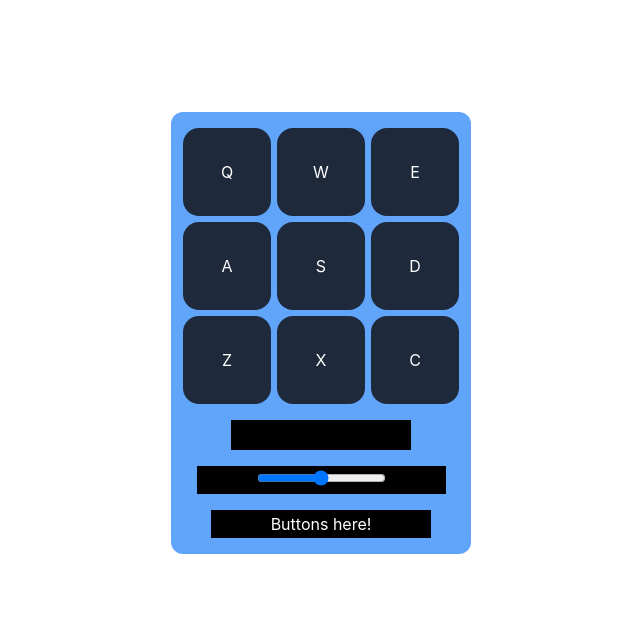
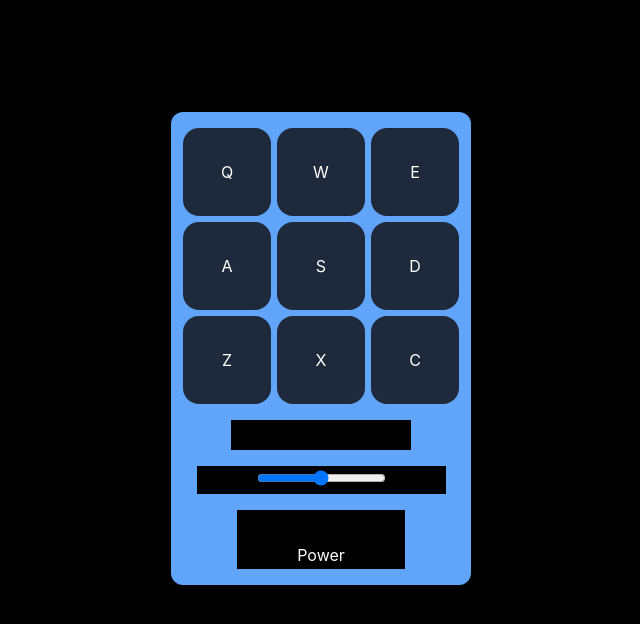
Before and after one commit to alanbacay02/drum-machine, a React (Create React App) app: page / in a window 1280 px wide. Shown: the top 624 px of the page, without its empty margins (319-959 px from the left). Built offline with nearby package versions, Linux system fonts and the light colour scheme.

Commit message:
Adds power button that turns app on and off

```diff
--- a/src/App.css
+++ b/src/App.css
@@ -1,3 +1,11 @@
+body {
+  background-color: black;
+}
+
 .active {
   background-color: rgb(239, 68, 68);
 }
+
+.active-off {
+  background-color: rgb(96 165 250);
+}
--- a/src/App.js
+++ b/src/App.js
@@ -24,7 +24,7 @@ function SoundButton({ handleClick, name, id, buttonRefs}) {
 				ref={buttonRefs}
 				id={id}
 				onClick={handleClick}
-				className={'h-[88px] w-[88px] rounded-2xl focus:outline-none bg-slate-800 transition-colors duration-100 text-white active:bg-red-500'}
+				className="h-[88px] w-[88px] rounded-2xl focus:outline-none bg-slate-800 transition-colors duration-100 text-white"
 			>{name}</button>
 		</div>
 	);
@@ -81,35 +81,50 @@ InstrumentNameDisplay.propTypes = {
 	instName: PropTypes.string
 };
 
+// Creates a component function `VolumeSlider` which creates a volume slider to control the audio volume of the app.
 function VolumeSlider({ audioVolume, handleVolumeChange }) {
+	// Returns a <div/> with an <input/> set to `range` where on change calls the function `handleVolumeChange` from props. Initial volume of slider is set to value from props `audioVolume`.
 	return (
 		<>
-			{/* Include Volume Slider Here!*/}
 			<div className="px-[60px] py-[2px] bg-black text-white">
 				<input type="range" min={0} max={1} step={0.1} value={audioVolume} onChange={(event) => handleVolumeChange(event)}></input>
 			</div>
 		</>
 	);
 }
+// Validates props for `VolumeSlider` where `audioVolume` is a number and `handleVolumeChange` is a function.
 VolumeSlider.propTypes = {
-	audioVolume: PropTypes.number.isRequired,
+	audioVolume: PropTypes.number,
 	handleVolumeChange: PropTypes.func.isRequired
 };
 
-function ControlPanel() {
+// Creates a component function `ControlPanel` to store the power button of the app and bank button.
+function ControlPanel({ handlePowerButtonClick }) {
+	// Returns a button which calls `handlePowerButtonClick` function `onClick`.
 	return (
 		<>
-			{/* Include Buttons Here!*/}
-			<div className="px-[60px] py-[2px] bg-black text-white">Buttons here!</div>
+			<div className="px-[60px] py-[2px] bg-black text-white">
+				<button
+					className="px-[13px] py-[13px] rounded-full focus:outline-none"
+					onClick={handlePowerButtonClick}
+				></button>
+				<p>Power</p>
+			</div>
 		</>
 	);
 }
+// Validates props for `ControlPanel` where `handlePowerButtonClick` is a function.
+ControlPanel.propTypes = {
+	handlePowerButtonClick: PropTypes.func.isRequired
+};
 
 export default function App() {
 	// Creates state `instName` to track name of instrument being played.
 	const [instName, setInstName] = useState('');
 	// Creates state `volume` to track volume level of app.
 	const [audioVolume, setAudioVolume] = useState(1);
+	// Creates state `isAppOn` to track power state of app.
+	const [isAppOn, setIsAppOn] = useState(true);
 
 	// Creates a ref to track an array of 9 button elements.
 	const buttonRefs = useRef([]);
@@ -159,7 +174,7 @@ export default function App() {
 			document.removeEventListener('keydown', handleKeyDown);
 			document.removeEventListener('keyup', handleKeyUp);
 		};
-	}, [audioVolume]);
+	}, [audioVolume, isAppOn]);
 
 	// Helper function that plays audio files based on the keys stored in `pressedKeys`.
 	function playSounds(pressedKeys) {
@@ -169,38 +184,48 @@ export default function App() {
 			if (Object.prototype.hasOwnProperty.call(audioMap, key)) {
 				// Stores the integer value of the `key` in `pressedKeys` to `keyIndex`.
 				let keyIndex = pressedKeys[key];
-				// Calls `playAudio` to play the respective audio file based on the value supplied by `keyIndex`.
+				// Calls function `playAudio` to play the respective audio file based on `keyIndex`.
 				playAudio(keyIndex);
-				// Calls `activateButton` to handle active button states.
-				activateButton(keyIndex);
 			}
 		}
 	}
 
+	// Creates a function `handleVolumeChange` that is called when the volume slider value in `VolumeSlider` changes.
 	function handleVolumeChange(event) {
+		// Sets `audioVolume` state to the event value number.
 		setAudioVolume(event.target.valueAsNumber);
-		console.log(event.target.valueAsNumber);
 	}
 
-	// Function `playAudio` that playes a respective audio file based on the supplied `index`.
+	// Creates function `playAudio` that plays a respective audio file based on the supplied `index` `onClick` or on `keydown` event.
 	function playAudio(audioIndex) {
+		if (!isAppOn) {
+			// Returns function `activateButton` early when `isAppOn` is set to false.
+			return activateButton(audioIndex);
+		}
 		// Gets the audio file being played and resets its play duration to 0.
 		audio[audioIndex].currentTime = 0;
 		// Plays the audio file located in the `audio` array associated with the index.
 		audio[audioIndex].play();
+		// Calls `activateButton` to handle active button states.
+		activateButton(audioIndex);
 		// Sets `instName` state to name of instrument being played.
 		setInstName(AUDIO_FILES[audioIndex]['instName']);
+	}
+
+	// Creates function `handlePowerButtonClick` that will turn on or off the app `onClick`.
+	function handlePowerButtonClick() {
+		setIsAppOn(!isAppOn);
 	}
 
 	// Helper function that updates the references of the buttons.
 	function activateButton(buttonIndex) {
 		// Gets the reference of the button targeted.
 		const buttonTarget = buttonRefs.current[buttonIndex];
-		// Adds an `active` attribute to the `className` of the button.
-		buttonTarget.classList.add('active');
+		// Adds an `active` or `active-off` attribute to the `classList` of the button depending on the value of `isAppOn`.
+		buttonTarget.classList.add(isAppOn ? 'active' : 'active-off');
 		setTimeout(() => {
-			// Removes the `active` attribute from `className` after 100ms.
-			buttonTarget.classList.remove('active');
+			// Removes the `active` or `active-off` attribute from `className` after 100ms.
+			buttonTarget.classList.remove(isAppOn ? 'active' : 'active-off');
 		}, 100);
 	}
 
@@ -208,18 +233,17 @@ export default function App() {
 	return (
 		<div className="App">
 			<div className="flex flex-col gap-y-4 max-w-[300px] py-4 mx-auto mt-28 bg-blue-400 rounded-xl">
-				<div className="grid grid-cols-3 gap-[6px] mx-auto">
+				<div id="soundpad" className="grid grid-cols-3 gap-[6px] mx-auto">
 					<SoundPad buttonRefs={buttonRefs} handleClick={playAudio}/>
 				</div>
 				<div className="flex flex-row justify-center">
-					{/* Include Text Area Here!*/}
 					<InstrumentNameDisplay instName={instName} />
 				</div>
 				<div className="flex flex-row justify-center">
 					<VolumeSlider volume={audioVolume} handleVolumeChange={handleVolumeChange} />
 				</div>
 				<div className="flex flex-row justify-center">
-					<ControlPanel />
+					<ControlPanel  isAppOn={isAppOn} handlePowerButtonClick={handlePowerButtonClick} />
 				</div>
 			</div>
 		</div>
```
